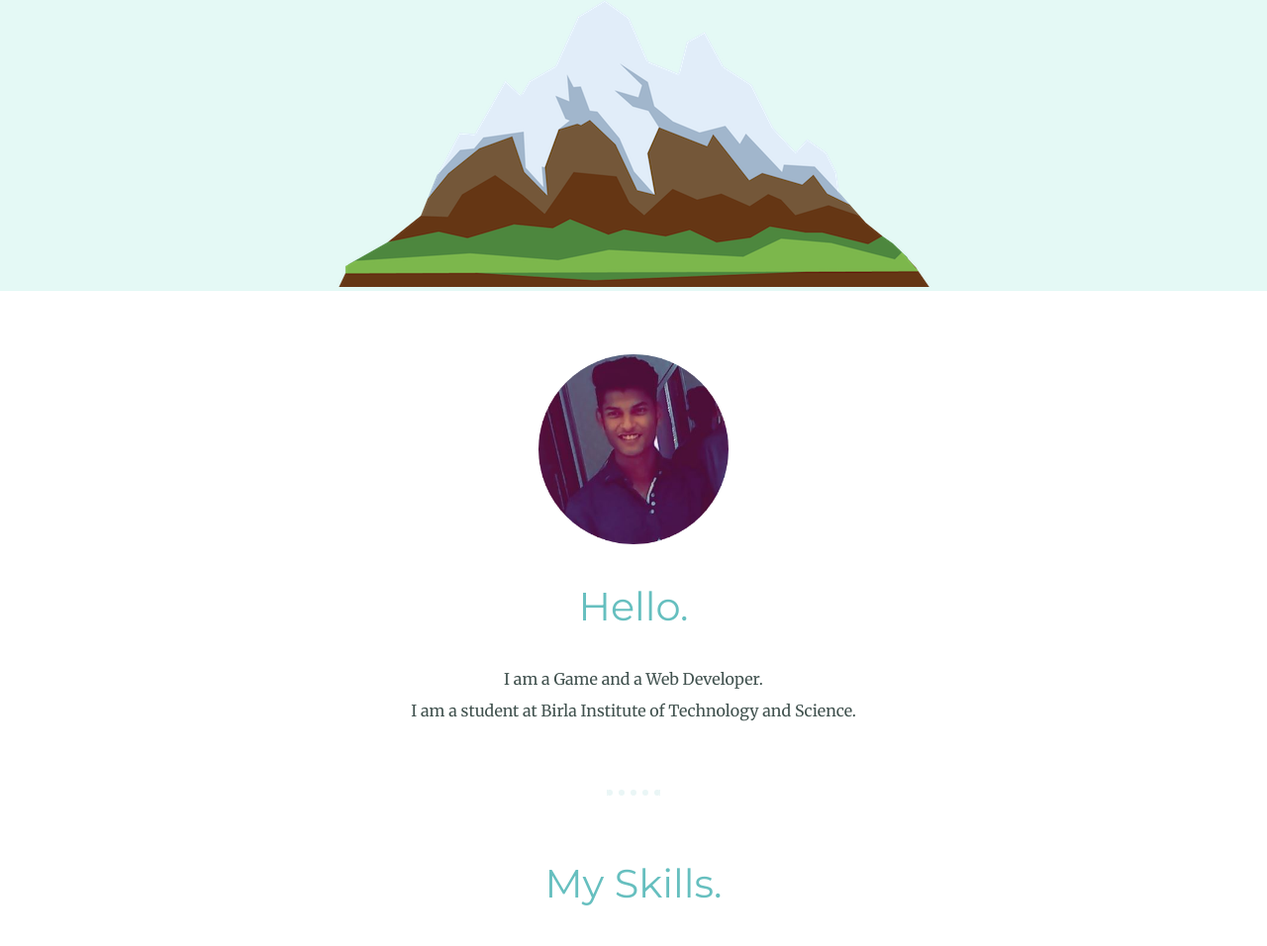
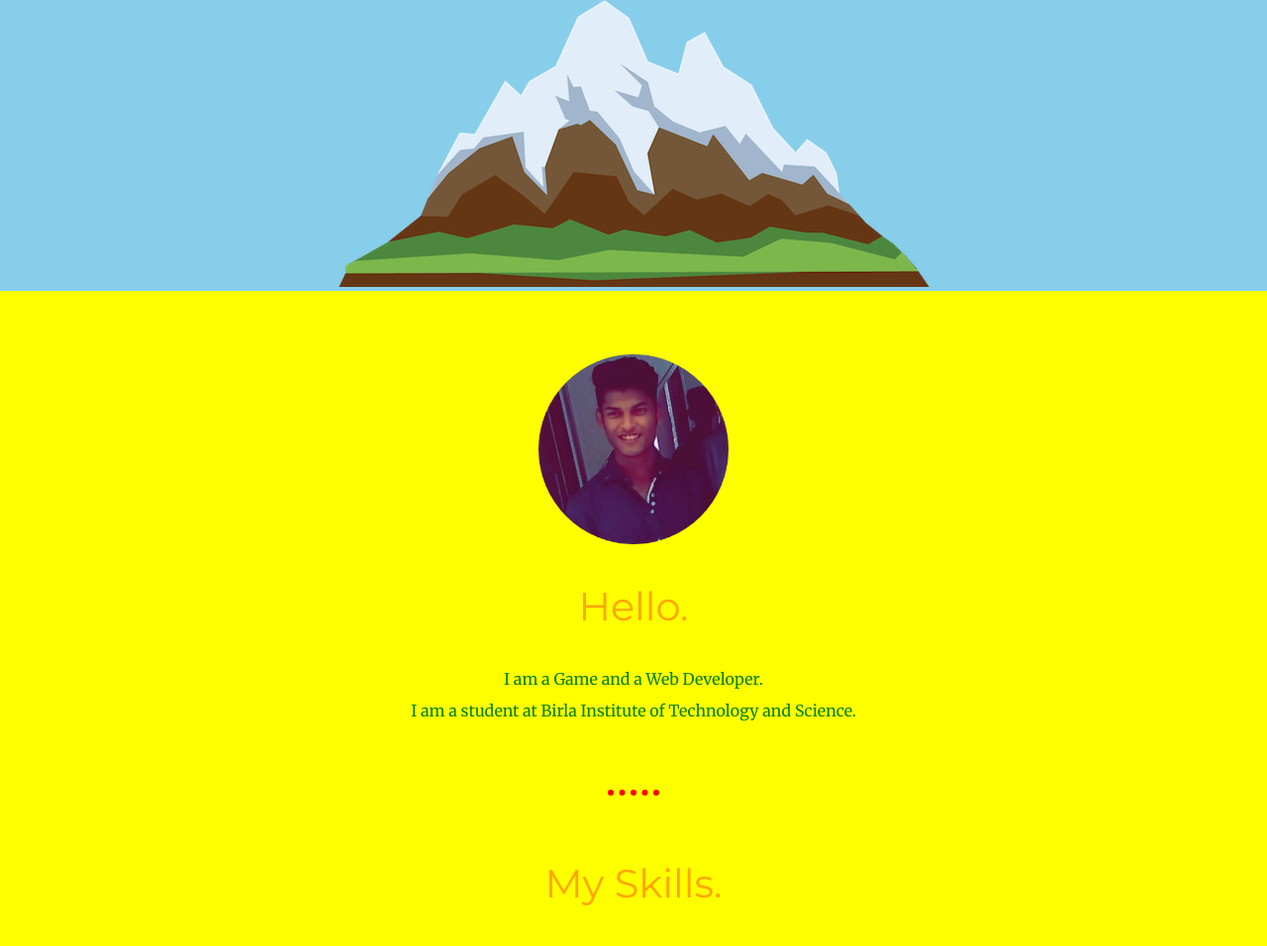
Before and after one commit to pulkitgupta56521/Personal-site-1, a plain HTML site: page index.html in a window 1280 px wide. Shown: the part 464-1420 px from the top of the page at 99% size. Drawn offline with Linux system fonts and the light colour scheme.

Commit message:
Add files via upload

```diff
--- a/CSS/styles.css
+++ b/CSS/styles.css
@@ -15,7 +15,7 @@ h1 {
 h2 {
   font-family: 'Montserrat', sans-serif;
   font-size: 2.5rem;
-  color: #66BFBF;
+  color: orange;
   font-weight: normal;
 }
 
@@ -33,10 +33,9 @@ a:hover{
   color: #EAF6F6;
 }
 hr{
-  border-style: dotted;
-  border-bottom-style: none;
+  border-style: dotted none none none;
   width: 4%;
-  color: #EAF6F6;
+  color: red;
   border-top-width: 0.375rem;
   margin-top: 5%;
   margin-bottom: 5%;
@@ -44,10 +43,11 @@ hr{
 }
 p{
     line-height: 2;
+    color: green;
 }
 
 .top-container {
-  background-color: #E4F9F5;
+  background-color: #87ceeb;
   position: relative;
   padding-top: 6.25rem;
 }
@@ -62,6 +62,11 @@ p{
   position: absolute;
   left: 18.75rem;
   bottom: 18.75rem;
+}
+
+.middle-container{
+  padding-bottom: 3%;
+  background-color: yellow;
 }
 
 .skill-row {
@@ -89,7 +94,6 @@ p{
   background-color: #66BFBF;
   padding-top: 2%;
   padding-bottom: 1%;
-  margin-top: 3%;
 }
 .footer-link{
   margin-left: 1%;
```
